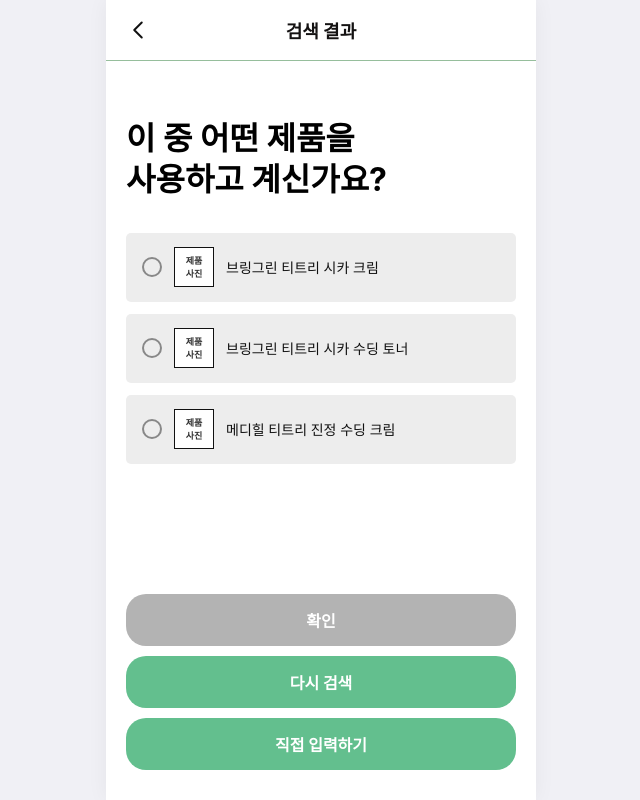
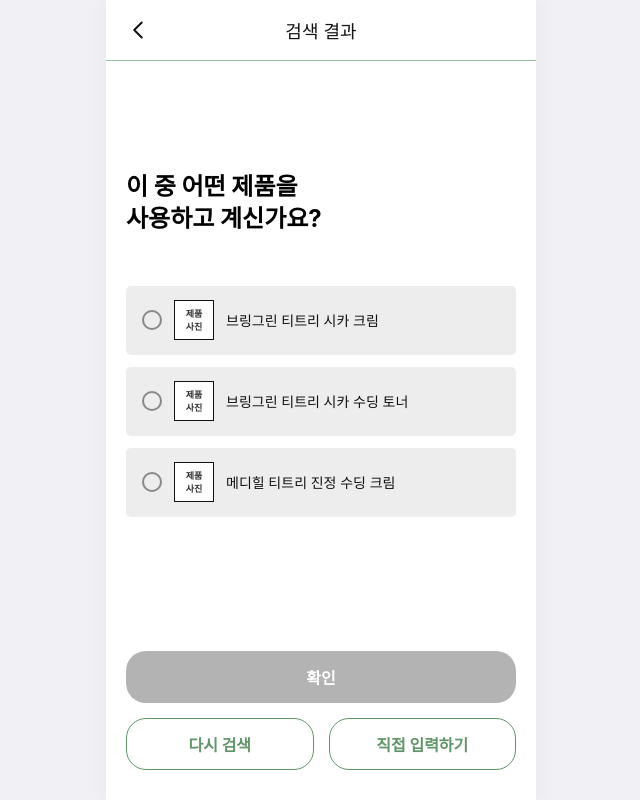
Before and after one commit to LikeLionUniv-INU/14th-toMeta-frontend, a React (Vite) app: page /register/search-result in a window 1280 px wide. Shown: the whole page, without its empty margins (319-959 px from the left). Built offline with nearby package versions, Linux system fonts and the light colour scheme; no server answers.

Commit message:
Style: 화장품 검색 페이지 디자인 수정

```diff
--- a/src/components/Header.jsx
+++ b/src/components/Header.jsx
@@ -85,7 +85,7 @@ const BackButton = styled.button`
 
 const Title = styled.h1`
   font-size: 18px;
-  font-weight: 700;
+  font-weight: 400;
   color: #141212;
   margin: 0;
   text-align: center;
--- a/src/pages/CustomCategory.jsx
+++ b/src/pages/CustomCategory.jsx
@@ -190,7 +190,7 @@ const PrevButton = styled.button`
 `;
 
 const NextButton = styled(PrevButton)`
-  background-color: ${(props) => (props.disabled ? '#ffffff' : '#63bf8e')};
-  color: ${(props) => (props.disabled ? '#609668' : '#ffffff')};
-  border: ${(props) => (props.disabled ? '1px solid #609668' : '1px solid #63bf8e')};
+  background-color: ${(props) => (props.disabled ? '#b3b3b3' : '#63bf8e')};
+  color: ${(props) => (props.disabled ? '#fdfffd' : '#ffffff')};
+  border: none;
 `;
--- a/src/pages/CustomIngredient.jsx
+++ b/src/pages/CustomIngredient.jsx
@@ -83,12 +83,11 @@ export default function CustomIngredient() {
 
       if (response.ok) {
         alert('등록이 완료되었습니다!');
-        navigate('/main');
+        navigate('/pouch-redirect');
       }
       */
 
-      alert('화장품 등록이 완료되었습니다.');
-      // navigate('/main');
+      navigate('/pouch-redirect');
     } catch (error) {
       console.error('등록 중 에러 발생:', error);
     } finally {
@@ -152,9 +151,12 @@ export default function CustomIngredient() {
           >
             이전
           </PrevButton>
-          <Button onClick={handleSubmit} disabled={!isValid || isSubmitting}>
+          <NextButton
+            onClick={handleSubmit}
+            disabled={!isValid || isSubmitting}
+          >
             {isSubmitting ? '등록 중...' : '다음'}
-          </Button>
+          </NextButton>
         </BottomButtonGroup>
       </Content>
     </Container>
@@ -223,10 +225,6 @@ const InputWrapper = styled.div`
   padding-bottom: 8px;
   margin-bottom: 16px;
   transition: border-color 0.2s ease;
-
-  &:focus-within {
-    border-bottom-color: #52ba96;
-  }
 `;
 
 const StyledInput = styled.input`
@@ -303,7 +301,7 @@ const PrevButton = styled.button`
 `;
 
 const NextButton = styled(PrevButton)`
-  background-color: ${(props) => (props.disabled ? '#ffffff' : '#63bf8e')};
-  color: ${(props) => (props.disabled ? '#609668' : '#ffffff')};
-  border: ${(props) => (props.disabled ? '1px solid #609668' : '1px solid #63bf8e')};
+  background-color: ${(props) => (props.disabled ? '#b3b3b3' : '#63bf8e')};
+  color: ${(props) => (props.disabled ? '#fdfffd' : '#ffffff')};
+  border: none;
 `;
--- a/src/pages/CustomName.jsx
+++ b/src/pages/CustomName.jsx
@@ -125,10 +125,6 @@ const InputWrapper = styled.div`
   padding-bottom: 8px;
   margin-bottom: auto;
   transition: border-color 0.2s ease;
-
-  &:focus-within {
-    border-bottom-color: #52ba96;
-  }
 `;
 
 const StyledInput = styled.input`
@@ -170,7 +166,7 @@ const PrevButton = styled.button`
 `;
 
 const NextButton = styled(PrevButton)`
-  background-color: ${(props) => (props.disabled ? '#ffffff' : '#63bf8e')};
-  color: ${(props) => (props.disabled ? '#609668' : '#ffffff')};
-  border: ${(props) => (props.disabled ? '1px solid #609668' : '1px solid #63bf8e')};
+  background-color: ${(props) => (props.disabled ? '#b3b3b3' : '#63bf8e')};
+  color: ${(props) => (props.disabled ? '#fdfffd' : '#ffffff')};
+  border: none;
 `;
--- a/src/pages/SearchResult.jsx
+++ b/src/pages/SearchResult.jsx
@@ -136,16 +136,18 @@ export default function SearchResult() {
         )}
 
         {/* 공통 하단 버튼 3개 */}
-        <ButtonGroup>
+        <ButtonWrapper>
           <Button
             onClick={handleConfirmClick}
             disabled={searchResults.length > 1 && !selectedListId}
           >
             확인
           </Button>
-          <Button onClick={handleRetrySearch}>다시 검색</Button>
-          <Button onClick={handleGoToCustom}>직접 입력하기</Button>
-        </ButtonGroup>
+          <ButtonGroup>
+            <Button onClick={handleRetrySearch}>다시 검색</Button>
+            <Button onClick={handleGoToCustom}>직접 입력하기</Button>
+          </ButtonGroup>
+        </ButtonWrapper>
       </Content>
 
       {/* "언제 사용하는 제품인가요?" 모달 */}
@@ -235,20 +237,23 @@ const Container = styled.div`
 
 const Content = styled.main`
   flex: 1;
-  padding: 30px 20px;
+  padding: 10px 20px 30px 20px;
   display: flex;
   flex-direction: column;
 `;
 
 const MainTitle = styled.h2`
-  font-size: 24px;
+  font-size: 20px;
   font-weight: 700;
-  line-height: 1.3;
+  line-height: 1.35;
   color: #000000;
-  margin-bottom: 32px;
+  margin-top: 65px;
+  margin-bottom: 30px;
 
   @media ${media.mobileM} {
-    font-size: 32px;
+    font-size: 24px;
+    margin-top: 100px;
+    margin-bottom: 50px;
   }
 `;
 
@@ -305,7 +310,7 @@ const ProductList = styled.div`
 
 const ListItem = styled.div`
   width: 100%;
-  height: 69px;
+  height: 60px;
   background-color: #ededed;
   border-radius: 5px;
   padding: 0 16px;
@@ -314,6 +319,10 @@ const ListItem = styled.div`
   gap: 12px;
   cursor: pointer;
   border: ${(props) => (props.$isSelected ? '1px solid #000000' : 'none')};
+
+  @media ${media.mobileM} {
+    height: 69px;
+  }
 `;
 
 const RadioButton = styled.div`
@@ -366,12 +375,28 @@ const ListItemName = styled.span`
 
 /* --- 공통 버튼 그룹 --- */
 
-const ButtonGroup = styled.div`
+const ButtonWrapper = styled.div`
   width: 100%;
   display: flex;
   flex-direction: column;
-  gap: 10px;
+  gap: 15px;
   margin-top: 24px;
+`;
+
+const ButtonGroup = styled.div`
+  display: flex;
+  gap: 15px;
+  width: 100%;
+
+  button {
+    flex: 1;
+  }
+
+  Button {
+    background-color: white;
+    color: #609668;
+    border: 1px solid #609668;
+  }
 `;
 
 /* Modal Styles */
@@ -382,12 +407,14 @@ const Overlay = styled.div`
   left: 0;
   right: 0;
   bottom: 0;
-  background-color: rgba(0, 0, 0, 0.5);
+  background-color: rgba(98, 98, 98, 0.3);
+  backdrop-filter: blur(5px);
+  -webkit-backdrop-filter: blur(5px);
   display: flex;
   align-items: center;
   justify-content: center;
   z-index: 1000;
-  padding: 0 20px;
+  padding: 0 24px;
 `;
 
 const ModalContainer = styled.div`
```
